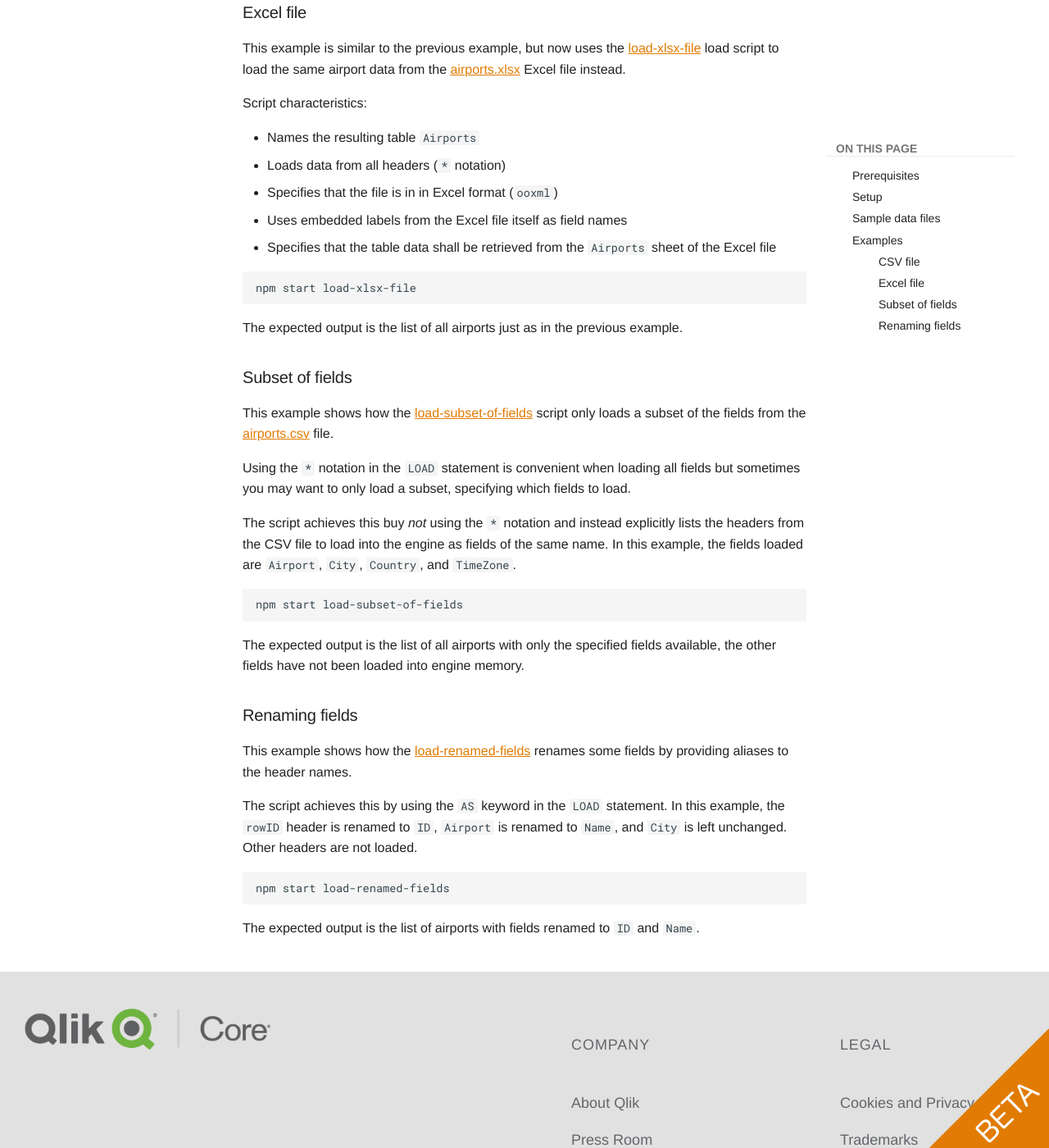
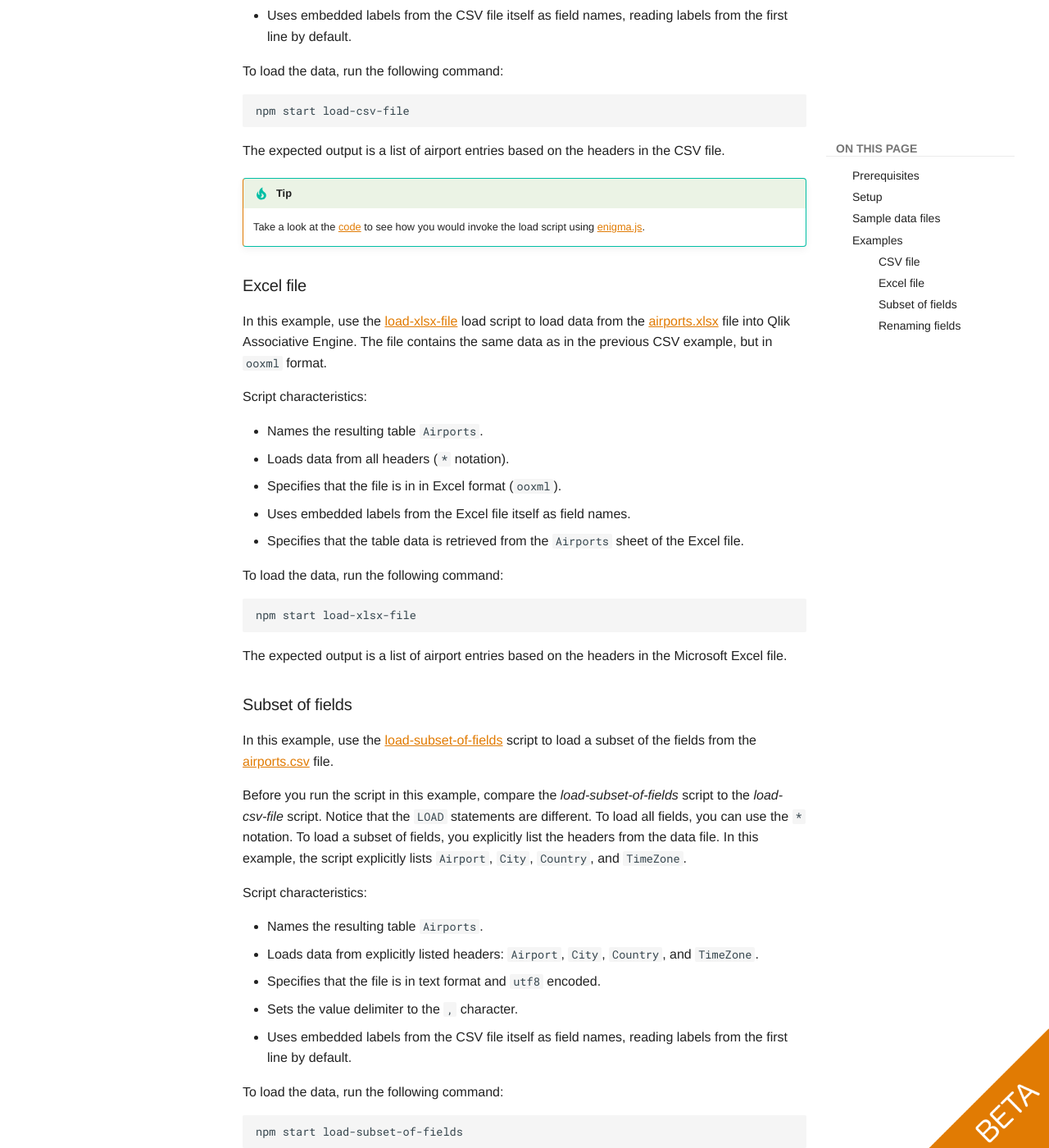
Before and after one commit to qlik-oss/core-website, an MkDocs documentation site: the page built from docs/tutorials/data-loading/local-files.md, in a window 1280 px wide and 1400 px high, scrolled down 2008 px. Shown: the whole window at 82% size. Built offline with MkDocs 1.6.1 and Material for MkDocs 9.7.7, drawn with Linux system fonts in a browser that asks for light colours; comment, search, counter and statistics services are not loaded; some of the changed text lies outside the part shown.

Commit message:
Doc review for the load script tutorials (#371)

````diff
--- a/docs/tutorials/data-loading/local-files.md
+++ b/docs/tutorials/data-loading/local-files.md
@@ -1,11 +1,11 @@
 # Local files
 
-This tutorial gives examples of how to write scripts to load data from local files such as CSV and Excel files into
-Qlik Associative Engine. It also shows some basic capabilities of load scripts.
+In this tutorial, learn how to load data from local files, such as CSV files or Excel files, into
+Qlik Associative Engine with a data load script.
 
 !!! Note
     [halyard.js](https://github.com/qlik-oss/halyard.js) provides functionality to load different kinds of data
-    into Qlik Assocative Engine without having to write load scripts. The tutorial however, focuses on direct use of
+    into Qlik Associative Engine without having to write load scripts. This tutorial however focuses on direct use of
     load scripts in order to explain and show their potential.
 
 ## Prerequisites
@@ -19,13 +19,22 @@ You need the following software installed:
 * docker-compose
 * Node.js
 
+!!! Note
+    Shell commands should be run in a Bash shell.
+    If you are using Windows, we recommend using Git Bash.
+
 ## Setup
 
 To run the example code, clone the [qlik-oss/core-data-loading](https://github.com/qlik-oss/core-data-loading) Git
-repository. Check out the repo documentation to get familiar with the content and structure.
+repository. Before you continue, look at the documentation to get familiar with the content and structure of
+the repository.
 
-Only one instance of Qlik Associative Engine is needed and it is started with all necessary data files mounted.
-Change `ACCEPT_EULA` as applicable and run:
+For this example, you only need a single instance of Qlik Associative Engine. All necessary data files are mounted when
+you start Qlik Associative Engine.
+
+To begin, you must accept the EULA.
+
+Run the following command:
 
 ```sh
 ACCEPT_EULA=<yes/no> docker-compose up -d
@@ -39,93 +48,122 @@ npm install
 
 ## Sample data files
 
-The following files are used in the examples to load data from:
+The data in this tutorial is loaded from the following files:
 
 * [airports.csv](https://github.com/qlik-oss/core-data-loading/blob/master/data/airports.csv) -
   Headers on first row, comma-separated data
 * [airports.xlsx](https://github.com/qlik-oss/core-data-loading/blob/master/data/airports.xlsx) -
   Headers on first row, MS Excel Open XML
 
-The files are mounted into the Qlik Associative Engine and made available on the file system visible from the container.
+The files are mounted into Qlik Associative Engine, and they are made available on
+the file system that is visible from the container.
 
 ## Examples
 
 ### CSV file
 
-This example uses the [load-csv-file](https://github.com/qlik-oss/core-data-loading/blob/master/scripts/load-csv-file)
+In this example, use the [load-csv-file](https://github.com/qlik-oss/core-data-loading/blob/master/scripts/load-csv-file)
 load script to load data from the
 [airports.csv](https://github.com/qlik-oss/core-data-loading/blob/master/data/airports.csv) file into Qlik Associative
 Engine.
 
 Script characteristics:
 
-* Names the resulting table `Airports`
-* Loads data from all headers (`*` notation)
-* Specifies that the file is in text format and `utf8` encoded
-* Sets the value delimiter to the `,` character
-* Uses embedded labels from the CSV file itself as field names, reading labels from the first line by default
+* Names the resulting table `Airports`.
+* Loads data from all headers (`*` notation).
+* Specifies that the file is in text format and `utf8` encoded.
+* Sets the value delimiter to the `,` character.
+* Uses embedded labels from the CSV file itself as field names, reading labels from the first line by default.
+
+To load the data, run the following command:
 
 ```sh
 npm start load-csv-file
 ```
 
-The expected output is a list of all airports loaded with field names as given by the headers in the CSV file. Also
-study the [code](https://github.com/qlik-oss/core-data-loading/blob/master/index.js) for invoking the load script using
-[enigma.js](https://github.com/qlik-oss/enigma.js/).
+The expected output is a list of airport entries based on the headers in the CSV file.
+
+!!!Tip
+    Take a look at the [code](https://github.com/qlik-oss/core-data-loading/blob/master/index.js)
+    to see how you would invoke the load script using [enigma.js](https://github.com/qlik-oss/enigma.js/).
 
 ### Excel file
 
-This example is similar to the previous example, but now uses the
-[load-xlsx-file](https://github.com/qlik-oss/core-data-loading/blob/master/scripts/load-xlsx-file) load script to load
-the same airport data from the
-[airports.xlsx](https://github.com/qlik-oss/core-data-loading/blob/master/data/airports.xlsx) Excel file instead.
+In this example, use the [load-xlsx-file](https://github.com/qlik-oss/core-data-loading/blob/master/scripts/load-xlsx-file)
+load script to load data from the
+[airports.xlsx](https://github.com/qlik-oss/core-data-loading/blob/master/data/airports.xlsx) file into Qlik
+Associative Engine. The file contains the same data as in the previous CSV example, but in `ooxml` format.
 
 Script characteristics:
 
-* Names the resulting table `Airports`
-* Loads data from all headers (`*` notation)
-* Specifies that the file is in in Excel format (`ooxml`)
-* Uses embedded labels from the Excel file itself as field names
-* Specifies that the table data shall be retrieved from the `Airports` sheet of the Excel file
+* Names the resulting table `Airports`.
+* Loads data from all headers (`*` notation).
+* Specifies that the file is in in Excel format (`ooxml`).
+* Uses embedded labels from the Excel file itself as field names.
+* Specifies that the table data is retrieved from the `Airports` sheet of the Excel file.
+
+To load the data, run the following command:
 
 ```sh
 npm start load-xlsx-file
 ```
 
-The expected output is the list of all airports just as in the previous example.
+The expected output is a list of airport entries based on the headers in the Microsoft Excel file.
 
 ### Subset of fields
 
-This example shows how the
+In this example, use the
 [load-subset-of-fields](https://github.com/qlik-oss/core-data-loading/blob/master/scripts/load-subset-of-fields) script
-only loads a subset of the fields from the
+to load a subset of the fields from the
 [airports.csv](https://github.com/qlik-oss/core-data-loading/blob/master/data/airports.csv) file.
 
-Using the `*` notation in the `LOAD` statement is convenient when loading all fields but sometimes you may want to only
-load a subset, specifying which fields to load.
+Before you run the script in this example, compare the _load-subset-of-fields_ script to the _load-csv-file_ script.
+Notice that the `LOAD` statements are different. To load all fields, you can use the `*` notation. To load a subset
+of fields, you explicitly list the headers from the data file. In this example,
+the script explicitly lists `Airport`, `City`, `Country`, and `TimeZone`.
 
-The script achieves this buy _not_ using the `*` notation and instead explicitly lists the headers from the CSV file to
-load into the engine as fields of the same name. In this example, the fields loaded are `Airport`, `City`, `Country`,
-and `TimeZone`.
+Script characteristics:
+
+* Names the resulting table `Airports`.
+* Loads data from explicitly listed headers: `Airport`, `City`, `Country`, and `TimeZone`.
+* Specifies that the file is in text format and `utf8` encoded.
+* Sets the value delimiter to the `,` character.
+* Uses embedded labels from the CSV file itself as field names, reading labels from the first line by default.
+
+To load the data, run the following command:
 
 ```sh
 npm start load-subset-of-fields
 ```
 
-The expected output is the list of all airports with only the specified fields available, the other fields have not been
-loaded into engine memory.
+The expected output is a list of airport entries consisting of only the explicitly listed headers in the CSV file.
+The other fields are not loaded into engine memory.
 
 ### Renaming fields
 
-This example shows how the
-[load-renamed-fields](https://github.com/qlik-oss/core-data-loading/blob/master/scripts/load-renamed-fields) renames
-some fields by providing aliases to the header names.
+In this example, use the
+[load-renamed-fields](https://github.com/qlik-oss/core-data-loading/blob/master/scripts/load-renamed-fields) script
+to load a subset of fields and rename some of the fields by providing aliases for the header names.
 
-The script achieves this by using the `AS` keyword in the `LOAD` statement. In this example, the `rowID` header is
-renamed to `ID`, `Airport` is renamed to `Name`, and `City` is left unchanged. Other headers are not loaded.
+To rename fields with a load script, use the `AS` keyword in the `LOAD` statement. In this example,
+the `rowID` header is renamed to `ID`, `Airport` is renamed to `Name`, and `City` is left unchanged.
+Other headers are not loaded.
+
+Script characteristics:
+
+* Names the resulting table `Airports`.
+* Loads data from explicitly listed headers: `rowID`, `Airport`, and `City`.
+* Renames the header `rowID` as `ID` and `Airport` as `Name`.
+* Specifies that the file is in in Excel format (ooxml).
+* Uses embedded labels from the Excel file itself as field names.
+* Specifies that the table data is retrieved from the Airports sheet of the Excel file.
+
+Run the following command:
 
 ```sh
 npm start load-renamed-fields
 ```
 
-The expected output is the list of airports with fields renamed to `ID` and `Name`.
+The expected output is a list of airport entries, with the renamed fields,
+with only the explicitly listed headers in the CSV file.
+The other fields are not loaded into engine memory.
````
Also changed, not shown: docs/tutorials/authorization.md (+1 -1 lines), docs/tutorials/data-loading/databases.md (+63 -48 lines), docs/tutorials/data-loading/remote-files.md (+28 -20 lines), docs/tutorials/orchestration.md (+1 -1 lines).
